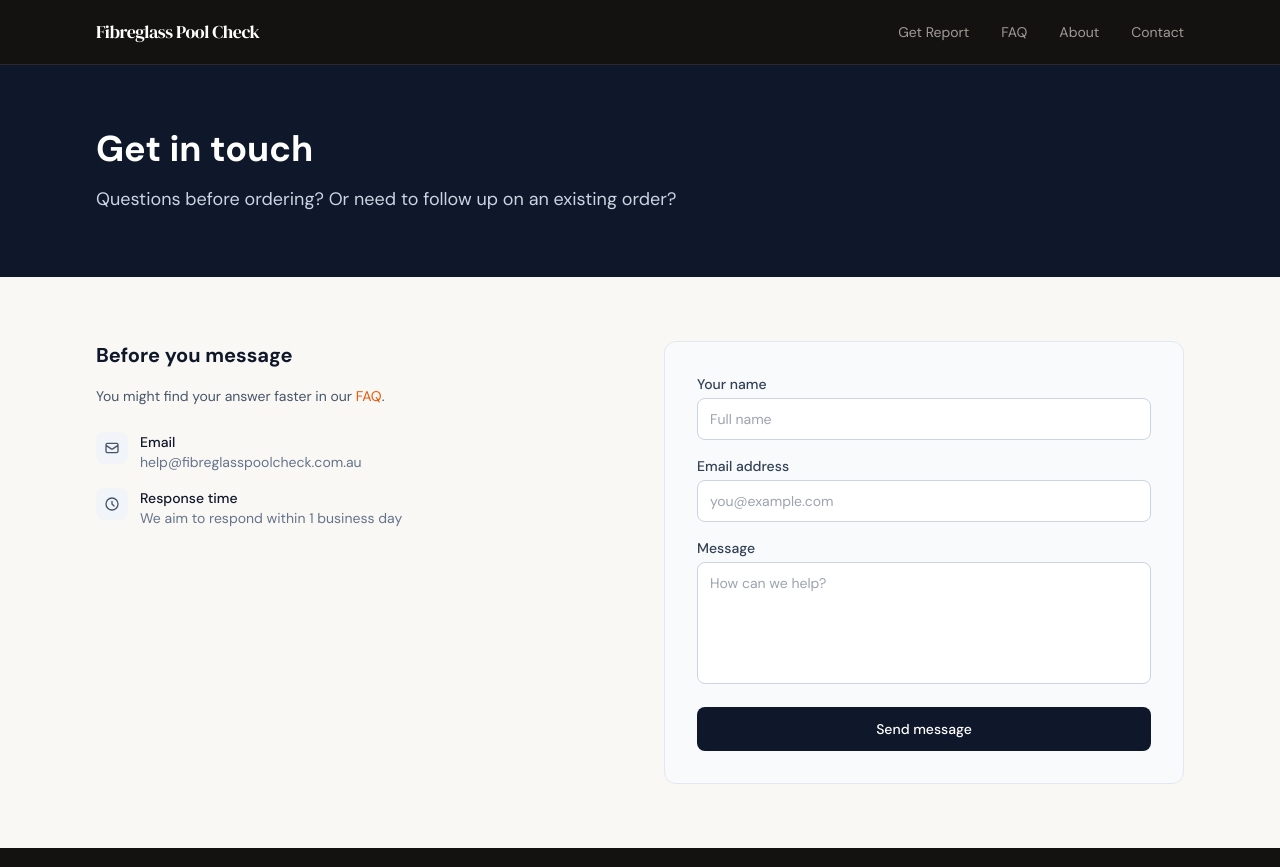
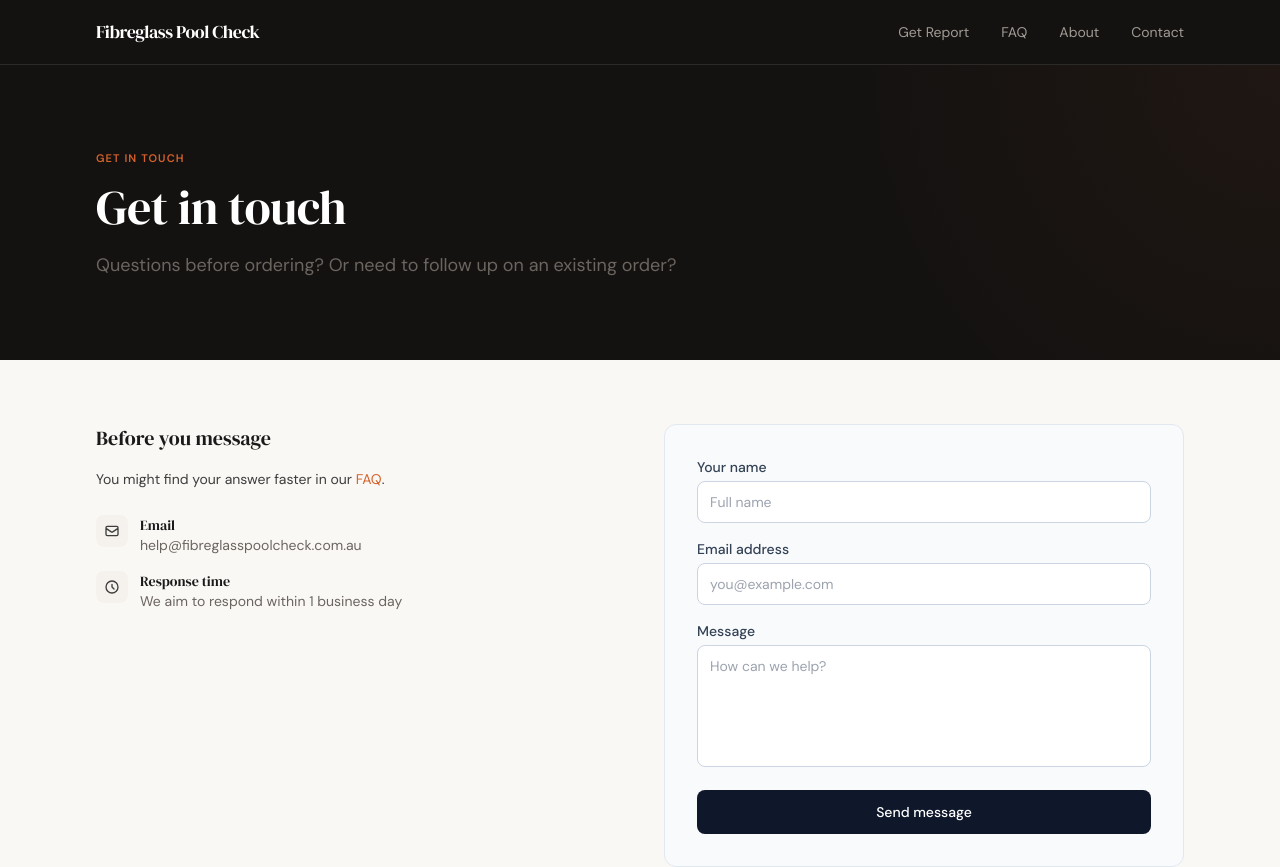
Before and after one commit to fibreglasspoolcheck/fibreglass-pool-check, a Next.js app: page /Contact in a window 1280 px wide. Shown: the top 867 px of the page. Built offline with nearby package versions, Linux system fonts and the light colour scheme.

Commit message:
feat: update Contact page to editorial design with DarkCTA

```diff
--- a/app/Contact/page.jsx
+++ b/app/Contact/page.jsx
@@ -1,6 +1,7 @@
 import ContactForm from '../../components/ContactForm'
 import Link from 'next/link'
 import BreadcrumbSchema from '../../components/BreadcrumbSchema'
+import DarkCTA from '../../components/DarkCTA'
 
 export const metadata = {
   title: 'Contact Fibreglass Pool Check | Get in Touch',
@@ -17,46 +18,50 @@ export default function Contact() {
         { name: 'Home', url: '/' },
         { name: 'Contact', url: '/Contact' }
       ]} />
-      <section className="bg-slate-900 text-white py-16">
-        <div className="max-w-6xl mx-auto px-4 sm:px-6 lg:px-8">
-          <div className="max-w-2xl">
-            <h1 className="text-4xl font-bold mb-4">Get in touch</h1>
-            <p className="text-slate-300 text-lg">
+      <section className="bg-deep text-white py-16 lg:py-20 relative overflow-hidden">
+        <div className="absolute top-0 right-0 w-[50%] h-full pointer-events-none" style={{ background: 'radial-gradient(circle at top right, rgba(212,98,43,0.06) 0%, transparent 60%)' }} />
+        <div className="max-w-6xl mx-auto px-4 sm:px-6 lg:px-8 relative">
+          <div className="max-w-3xl">
+            <span className="inline-block text-[11px] font-semibold uppercase tracking-[0.1em] text-accent font-sans mb-4">Get in touch</span>
+            <h1 className="font-serif text-4xl lg:text-5xl leading-[1.15] tracking-[-0.01em] text-white mb-5">
+              Get in touch
+            </h1>
+            <p className="text-warm-grey text-lg leading-relaxed">
               Questions before ordering? Or need to follow up on an existing order?
             </p>
           </div>
         </div>
       </section>
 
-      <section className="py-16">
+      <section className="py-16 bg-cream">
         <div className="max-w-6xl mx-auto px-4 sm:px-6 lg:px-8">
           <div className="grid grid-cols-1 lg:grid-cols-2 gap-12">
             <div>
-              <h2 className="text-xl font-bold text-slate-900 mb-4">Before you message</h2>
-              <p className="text-slate-600 text-sm mb-6 leading-relaxed">
-                You might find your answer faster in our <Link href="/faq" className="text-orange-600 hover:underline">FAQ</Link>.
+              <h2 className="font-serif text-xl text-ink mb-4">Before you message</h2>
+              <p className="text-ink-light text-sm mb-6 leading-relaxed">
+                You might find your answer faster in our <Link href="/faq" className="text-accent hover:underline">FAQ</Link>.
               </p>
               <div className="space-y-4">
                 <div className="flex gap-3">
-                  <div className="w-8 h-8 bg-slate-100 rounded-lg flex items-center justify-center flex-shrink-0">
-                    <svg className="w-4 h-4 text-slate-600" fill="none" stroke="currentColor" strokeWidth="2" viewBox="0 0 24 24">
+                  <div className="w-8 h-8 bg-warm-white rounded-lg flex items-center justify-center flex-shrink-0">
+                    <svg className="w-4 h-4 text-ink-light" fill="none" stroke="currentColor" strokeWidth="2" viewBox="0 0 24 24">
                       <path strokeLinecap="round" strokeLinejoin="round" d="M3 8l7.89 5.26a2 2 0 002.22 0L21 8M5 19h14a2 2 0 002-2V7a2 2 0 00-2-2H5a2 2 0 00-2 2v10a2 2 0 002 2z"/>
                     </svg>
                   </div>
                   <div>
-                    <div className="text-sm font-medium text-slate-900">Email</div>
-                    <div className="text-sm text-slate-500">help@fibreglasspoolcheck.com.au</div>
+                    <div className="font-serif text-sm text-ink">Email</div>
+                    <div className="text-sm text-warm-grey">help@fibreglasspoolcheck.com.au</div>
                   </div>
                 </div>
                 <div className="flex gap-3">
-                  <div className="w-8 h-8 bg-slate-100 rounded-lg flex items-center justify-center flex-shrink-0">
-                    <svg className="w-4 h-4 text-slate-600" fill="none" stroke="currentColor" strokeWidth="2" viewBox="0 0 24 24">
+                  <div className="w-8 h-8 bg-warm-white rounded-lg flex items-center justify-center flex-shrink-0">
+                    <svg className="w-4 h-4 text-ink-light" fill="none" stroke="currentColor" strokeWidth="2" viewBox="0 0 24 24">
                       <path strokeLinecap="round" strokeLinejoin="round" d="M12 8v4l3 3m6-3a9 9 0 11-18 0 9 9 0 0118 0z"/>
                     </svg>
                   </div>
                   <div>
-                    <div className="text-sm font-medium text-slate-900">Response time</div>
-                    <div className="text-sm text-slate-500">We aim to respond within 1 business day</div>
+                    <div className="font-serif text-sm text-ink">Response time</div>
+                    <div className="text-sm text-warm-grey">We aim to respond within 1 business day</div>
                   </div>
                 </div>
               </div>
@@ -67,6 +72,7 @@ export default function Contact() {
           </div>
         </div>
       </section>
+      <DarkCTA />
     </>
   )
 }
```
